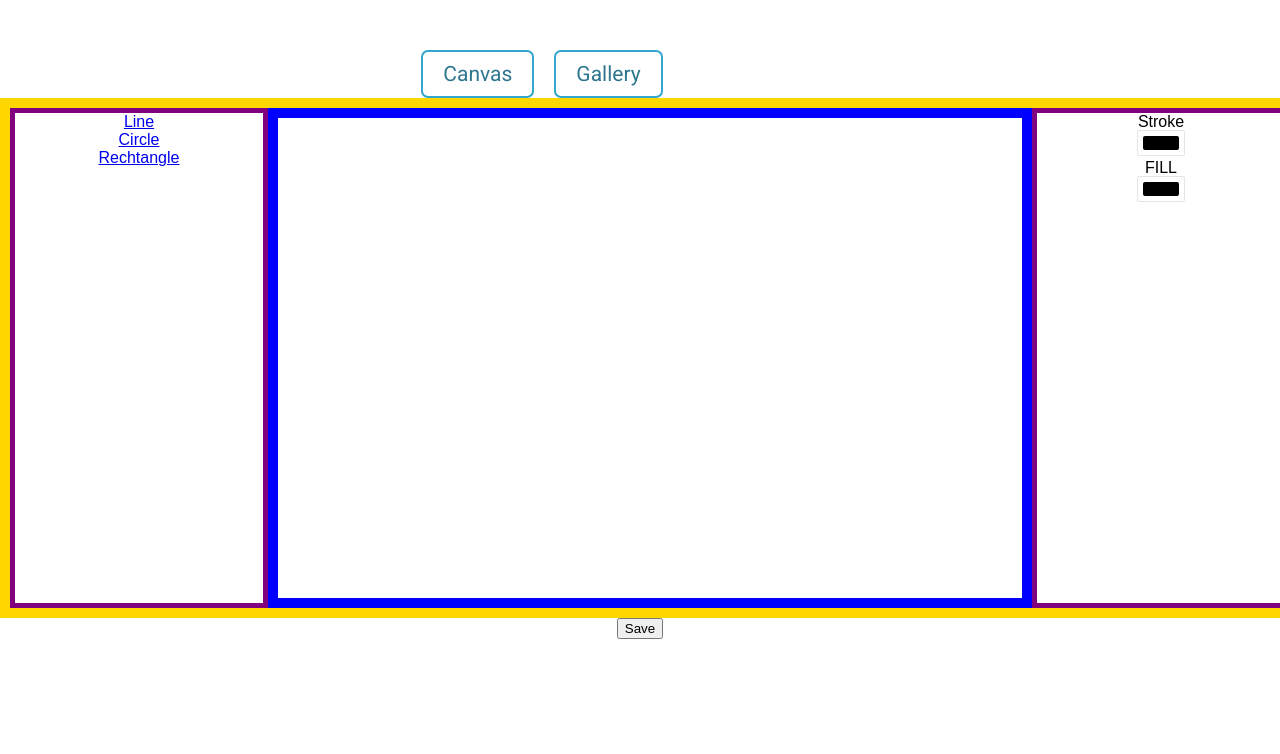
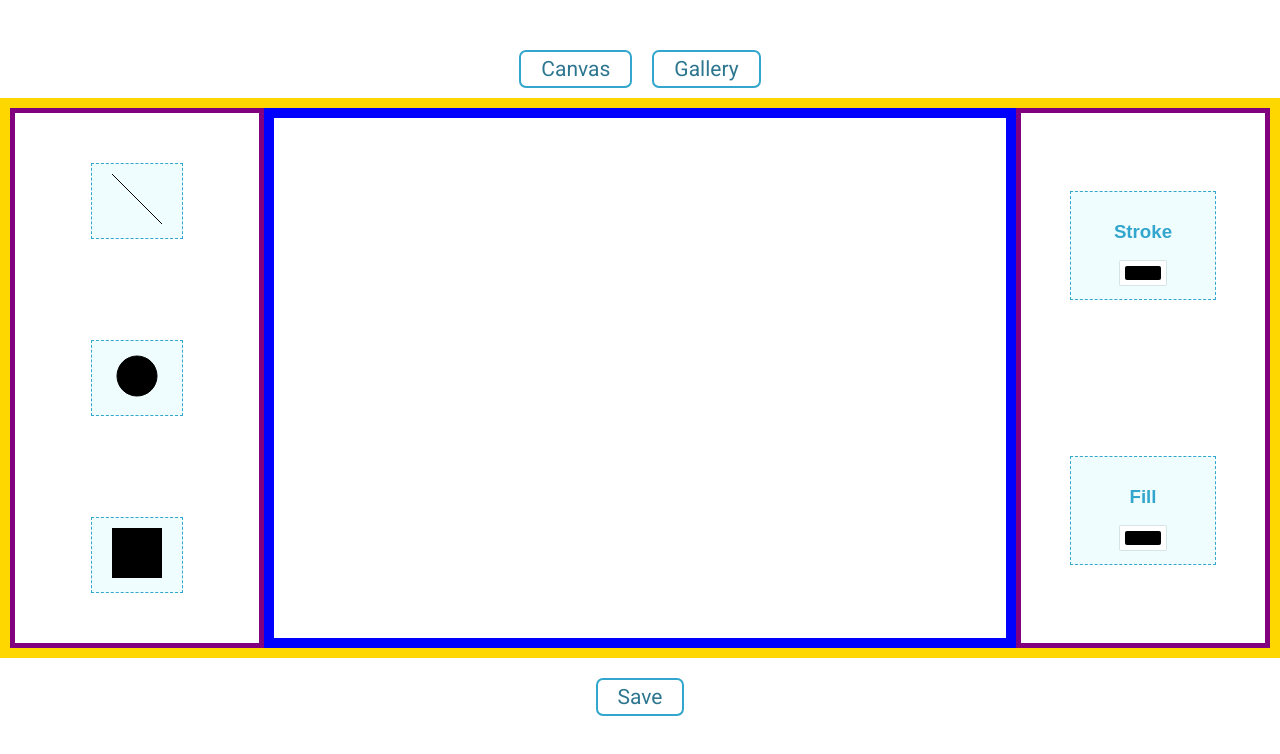
Before and after one commit to BraneOpacicBM/react_svg_maker, a React app: page /canvas in a window 1280 px wide. Shown: the top 754 px of the page. Built offline with nearby package versions, Linux system fonts and the light colour scheme.

Commit message:
Did a little css work regarding sidebars mostly

```diff
--- a/src/App.css
+++ b/src/App.css
@@ -1,5 +1,6 @@
 .App {
   text-align: center;
+  box-sizing: border-box;
 
 }
 
@@ -7,7 +8,9 @@
   display: flex;
   width: 100%;
   border: 10px solid gold;
-  height: 500px;
+  height: 70vh;
+  box-sizing: border-box;
+
 }
 
 .MainArea > * {
--- a/src/App.js
+++ b/src/App.js
@@ -11,7 +11,7 @@ import classes from './App.css';
 class App extends Component {
 
   componentDidMount() {
-    if(localStorage.getItem('gallery') == undefined ) {
+    if(localStorage.getItem('gallery') === undefined ) {
 
       const gallery = [];
       localStorage.setItem('gallery', JSON.stringify(gallery))
--- a/src/components/Navbar/Navbar.css
+++ b/src/components/Navbar/Navbar.css
@@ -6,14 +6,17 @@
     font-family: 'Roboto', sans-serif;
     font-size: 21px;
     text-transform: capitalize;
-    margin-left: -10px;
+    margin-bottom: 10px;
+    padding: 0;
+
 
 }
+
 
 .Navbar li {
     list-style: none;
     display: inline-block;
-    padding: 10px 20px;
+    padding: 5px 20px;
     border: 2px solid rgb(50, 166, 204);
     border-radius: 7px;
     transition: all 0.5s ease-in-out;
--- /dev/null
+++ b/src/components/SaveBtn/SaveBtn.css
@@ -0,0 +1,18 @@
+.SaveBtn {
+    background-color: #fff;
+    color: rgb(45, 118, 143);
+    margin-top: 20px;
+    padding: 5px 20px;
+    border: 2px solid rgb(50, 166, 204);
+    border-radius: 7px;
+    transition: all 0.5s ease-in-out;
+    cursor: pointer;
+    font-family: 'Roboto', sans-serif;
+    font-size: 21px;
+    transition: all 0.5s ease-in-out;
+}
+
+.SaveBtn:hover {
+    background: rgb(31, 78, 94);
+    color: #fff;
+}
--- a/src/components/SaveBtn/SaveBtn.js
+++ b/src/components/SaveBtn/SaveBtn.js
@@ -1,6 +1,7 @@
 import React, { Component } from 'react';
+import { connect } from 'react-redux';
 
-import { connect } from 'react-redux';
+import classes from './SaveBtn.css';
 
 class SaveBtn extends Component {
 
@@ -22,7 +23,7 @@ class SaveBtn extends Component {
     render() {
         return (
             <div>
-                <button onClick={this.saveShapeInfoHandler}>Save</button>
+                <button className={classes.SaveBtn} onClick={this.saveShapeInfoHandler}>Save</button>
             </div>
         )
     }
--- /dev/null
+++ b/src/components/ShapePicker/ShapePicker.css
@@ -0,0 +1,11 @@
+.Line {
+    background-color: red;
+}
+
+.Circle {
+    background-color: yellow;
+}
+
+.Square {
+    background-color: blue;
+}
--- a/src/components/ShapePicker/ShapePicker.js
+++ b/src/components/ShapePicker/ShapePicker.js
@@ -1,5 +1,6 @@
 import React from 'react';
 import { NavLink } from 'react-router-dom';
+import classes from './ShapePicker.css'
 
 const shapePicker = (props) => {
 
@@ -9,15 +10,30 @@ const shapePicker = (props) => {
 
     switch(props.type) {
         case 'line':
-            shape = <div className="line"><NavLink to={props.match.path + '/line'}>Line</NavLink></div>;
+            shape = <div className={classes.Line}><NavLink to={props.match.path + '/line'}>
+                <svg height="50" width="50">
+                    <line x1="0" y1="0" x2="50" y2="50" stroke="black" fill="black" />
+                    Sorry, your browser does not support inline SVG.
+                </svg>
+          </NavLink></div>;
             break;
 
         case 'circle':
-            shape = <div className="circle"><NavLink to={props.match.path + '/circle'}>Circle</NavLink></div>;
+            shape = <div className="circle"><NavLink to={props.match.path + '/circle'}>
+                <svg height="50" width="50">
+                    <circle cx="25" cy="25" r="20" stroke="black" strokeWidth="1" fill="black" />
+                    Sorry, your browser does not support inline SVG.
+                </svg>
+            </NavLink></div>;
             break;
 
-        case 'rechtangle':
-            shape = <div className="rechtangle"><NavLink to={props.match.path + '/rechtangle'}>Rechtangle</NavLink></div>;
+        case 'square':
+            shape = <div className="square"><NavLink to={props.match.path + '/square'}>
+                <svg width="50" height="50">
+                    <rect x="0" y="0" width="150" height="150" stroke="black" fill="black" />
+                    Sorry, your browser does not support inline SVG.
+                </svg>
+            </NavLink></div>;
             break;
 
         default:
--- a/src/containers/Canvas/Canvas.css
+++ b/src/containers/Canvas/Canvas.css
@@ -1,5 +1,40 @@
 .MiddleCanvas {
     display: block;
+    cursor: crosshair;
+
+}
+
+.ShapePicker {
+    display: flex;
+    flex-direction: column;
+    flex-wrap: wrap;
+    justify-content: space-around;
+
+}
+
+.ShapePicker > * {
+    padding: 10px 20px;
+    margin: 0 auto;
+    border: 1px dashed rgb(50, 166, 204);
+    box-sizing: border-box;
+    background-color: rgb(240, 253, 255);
+}
+
+.StrokeAndFill {
+    display: flex;
+    flex-direction: column;
+    justify-content: space-around;
+    color: rgb(50, 166, 204);
+}
 
 
+
+.Dashed {
+    width: 60%;
+    padding: 10px 2px;
+    margin: 0 auto;
+    border: 1px dashed rgb(50, 166, 204);
+    box-sizing: border-box;
+    background-color: rgb(240, 253, 255);
+
 }
--- a/src/containers/Canvas/Canvas.js
+++ b/src/containers/Canvas/Canvas.js
@@ -9,7 +9,7 @@ import { connect } from 'react-redux';
 
 import Line from '../../components/SVGitem/Line';
 import Circle from '../../components/SVGitem/Circle';
-import Rechtangle from '../../components/SVGitem/Rechtangle';
+import Square from '../../components/SVGitem/Square';
 
 import classes from './Canvas.css';
 
@@ -17,7 +17,7 @@ import classes from './Canvas.css';
 class Canvas extends Component {
 
     state = {
-        shapePickerSelect: ['line', 'circle', 'rechtangle'],
+        shapePickerSelect: ['line', 'circle', 'square'],
         resizedValues: []
 
 
@@ -81,7 +81,7 @@ class Canvas extends Component {
 
         return(
             <Auxx>
-                <div className="ShapePicker">
+                <div className={classes.ShapePicker}>
                     {shapePicker}
                 </div>
 
@@ -91,18 +91,22 @@ class Canvas extends Component {
                 <Switch>
                     <Route path={this.props.match.path + "/line"} exact component={Line} />
                     <Route path={this.props.match.path + "/circle"} exact component={Circle} />
-                    <Route path={this.props.match.path + "/rechtangle"} exact component={Rechtangle} />
+                    <Route path={this.props.match.path + "/square"} exact component={Square} />
                 </Switch>
 
             </div>
-            <div className="StrokeAndFill">
-                <div>
-                    Stroke
-                    <StrokeColorPicker />
+            <div className={classes.StrokeAndFill}>
+                <div className={classes.Stroke}>
+                    <div className={classes.Dashed}>
+                        <h3>Stroke</h3>
+                        <StrokeColorPicker />
+                    </div>
                 </div>
-                <div>
-                    FILL
-                    <FillColorPicker />
+                <div className={classes.Fill}>
+                    <div className={classes.Dashed}>
+                        <h3>Fill</h3>
+                        <FillColorPicker />
+                    </div>
                 </div>
             </div>
             </Auxx>
```
Also changed, not shown: src/components/SVGitem/Square.js (renamed from src/components/SVGitem/Rechtangle.js).
